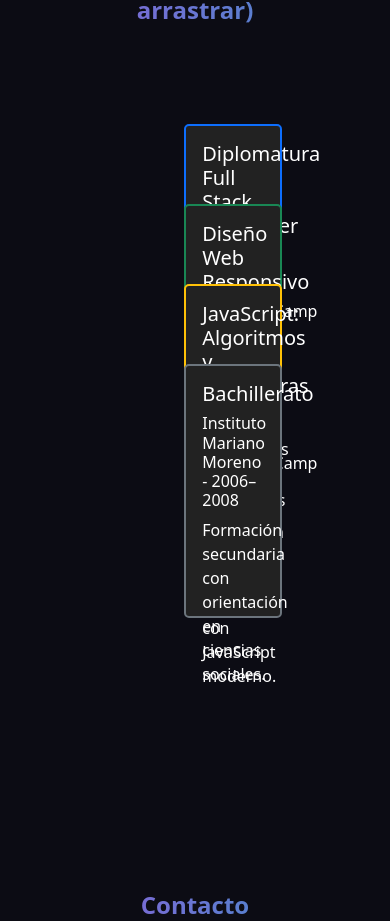
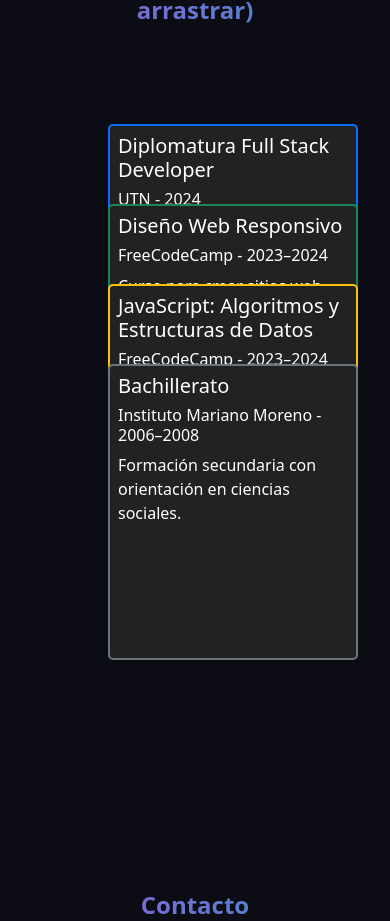
Before and after one commit to sachacq1/portfolio, a React (Vite) app: page / in a window 390 px wide. Shown: the part 2618-3539 px from the top of the page. Built offline with nearby package versions, Linux system fonts and the light colour scheme.

Commit message:
cambio cards

```diff
--- a/src/views/education/education.css
+++ b/src/views/education/education.css
@@ -40,12 +40,37 @@
     justify-content: center;
 }
 
+
 .draggable-card {
     position: absolute;
-    width: 100%;
+    width: 25%;
+    height: 35%;
+    min-width: 250px;
+    max-width: 350px;
+    border-radius: 5px;
     background: #222;
     padding: 1rem;
-    color: white;
     cursor: grab;
     user-select: none;
+    z-index: 1;
+    font-size: 1rem;
+
 }
+
+/* RESPONSIVE: pantallas medianas */
+@media (max-width: 768px) {
+    .draggable-card {
+        width: 50%;
+        font-size: 0.9rem;
+        padding: 0.75rem;
+    }
+}
+
+/* RESPONSIVE: pantallas muy chicas */
+@media (max-width: 480px) {
+    .draggable-card {
+        width: 50%;
+        font-size: 0.85rem;
+        padding: 0.5rem;
+    }
+}
--- a/src/views/education/education.jsx
+++ b/src/views/education/education.jsx
@@ -52,17 +52,9 @@ const Education = () => {
                                     className="draggable-card"
                                     ref={nodeRef}
                                     style={{
-                                        position: "absolute",
-                                        width: "25%",
-                                        height: "30%",
                                         border: `2px solid var(--bs-${item.border})`,
                                         borderRadius: "5px",
-                                        background: "#222",
-                                        padding: "1rem",
                                         color: "white",
-                                        cursor: "grab",
-                                        userSelect: "none",
-                                        zIndex: 1
                                     }}
                                 >
                                     <h5>{item.title}</h5>
```
